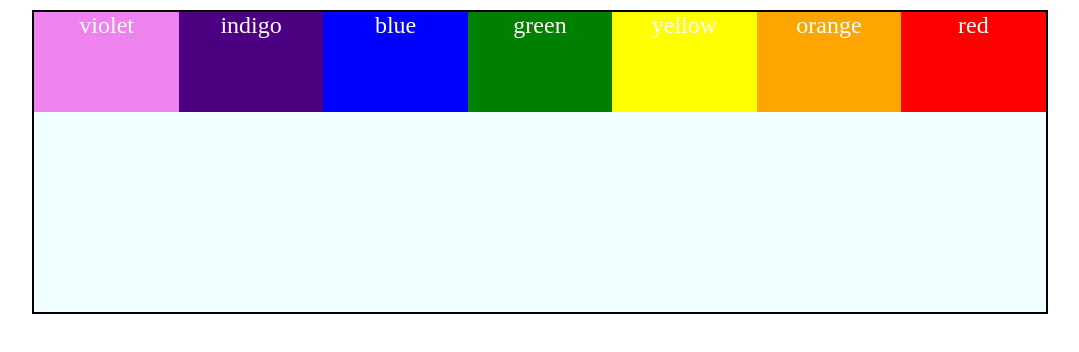
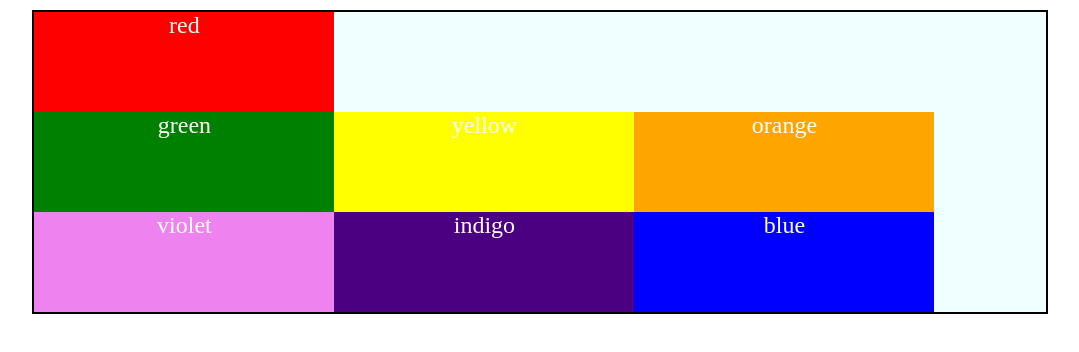
Before and after one commit to vedprakash-2004/CSS-Learning, a plain HTML site: page revesion.html in a window 1280 px wide. Shown: the whole page, without its empty margins (100-1179 px from the left). Drawn offline with Linux system fonts and the light colour scheme.

Commit message:
learn flex property

```diff
--- /dev/null
+++ b/pans16.css
@@ -0,0 +1,25 @@
+#container{
+    height: 300px;
+    width: 80%;
+    background-color: azure;
+    margin: 10px auto;
+    border: 2px solid black;
+    display: flex;
+    flex-direction: row;
+    justify-content: flex-start;
+    flex-wrap: wrap-reverse;
+
+}
+
+h1{
+    text-align: center;
+}
+
+#container div{
+    height: 100px;
+    width: 300px;
+    color: white;
+    text-align: center;
+    font-size: 1.5rem;
+
+}
--- a/revesion.html
+++ b/revesion.html
@@ -3,7 +3,7 @@
 <head>
   <meta charset="UTF-8">
   <meta name="viewport" content="width=device-width, initial-scale=1.0">
-  <link rel="stylesheet" href="pans15.css">
+  <link rel="stylesheet" href="pans16.css">
   <title>Document</title>
 </head>
 <body>
```
